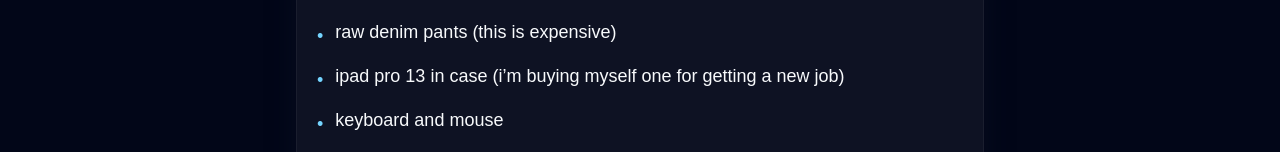
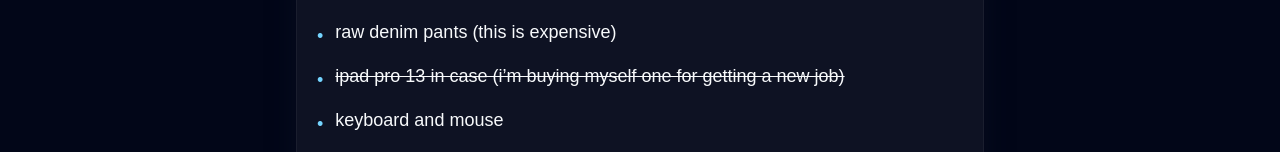
Before and after one commit to et-hicks/imitation, a Next.js app: page /christmas in a window 1280 px wide. Shown: the part 363-515 px from the top of the page. Built offline with nearby package versions, Linux system fonts and the light colour scheme; no server answers.

Commit message:
surely this will fail in the render

```diff
--- a/src/app/christmas/page.tsx
+++ b/src/app/christmas/page.tsx
@@ -7,7 +7,7 @@
 const wishlistItems = [
   "stainless steel pan (non-non-stick)",
   "raw denim pants (this is expensive)",
-  "ipad pro 13 in case (i’m buying myself one for getting a new job)",
+  "<s>ipad pro 13 in case (i’m buying myself one for getting a new job)</s>",
   "keyboard and mouse",
   "sturdy flannel shirts",
   "masculin jewelry",
@@ -56,7 +56,7 @@
                 <span aria-hidden className="mt-1 text-sky-300">
                   •
                 </span>
-                <span>{item}</span>
+                <span dangerouslySetInnerHTML={{ __html: item }} />
               </li>
             ))}
           </ul>
```
